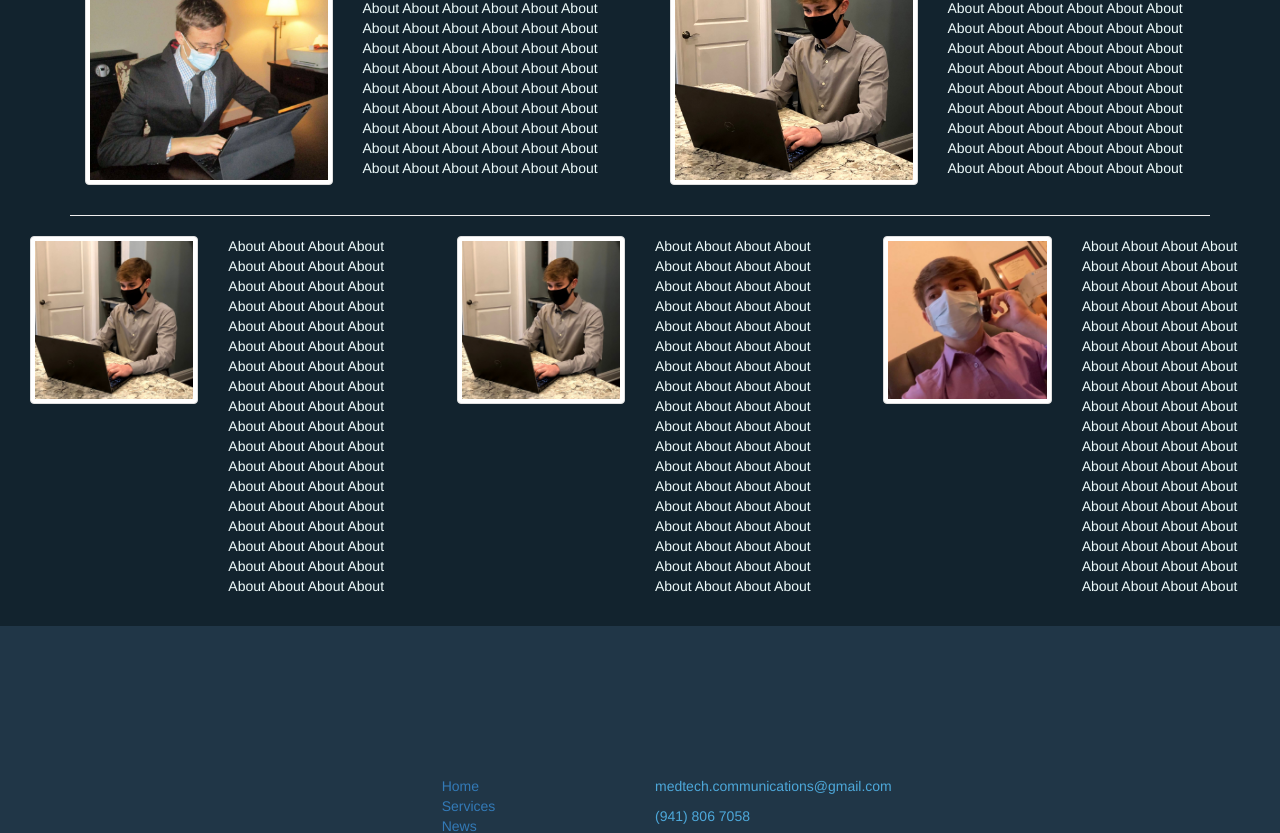
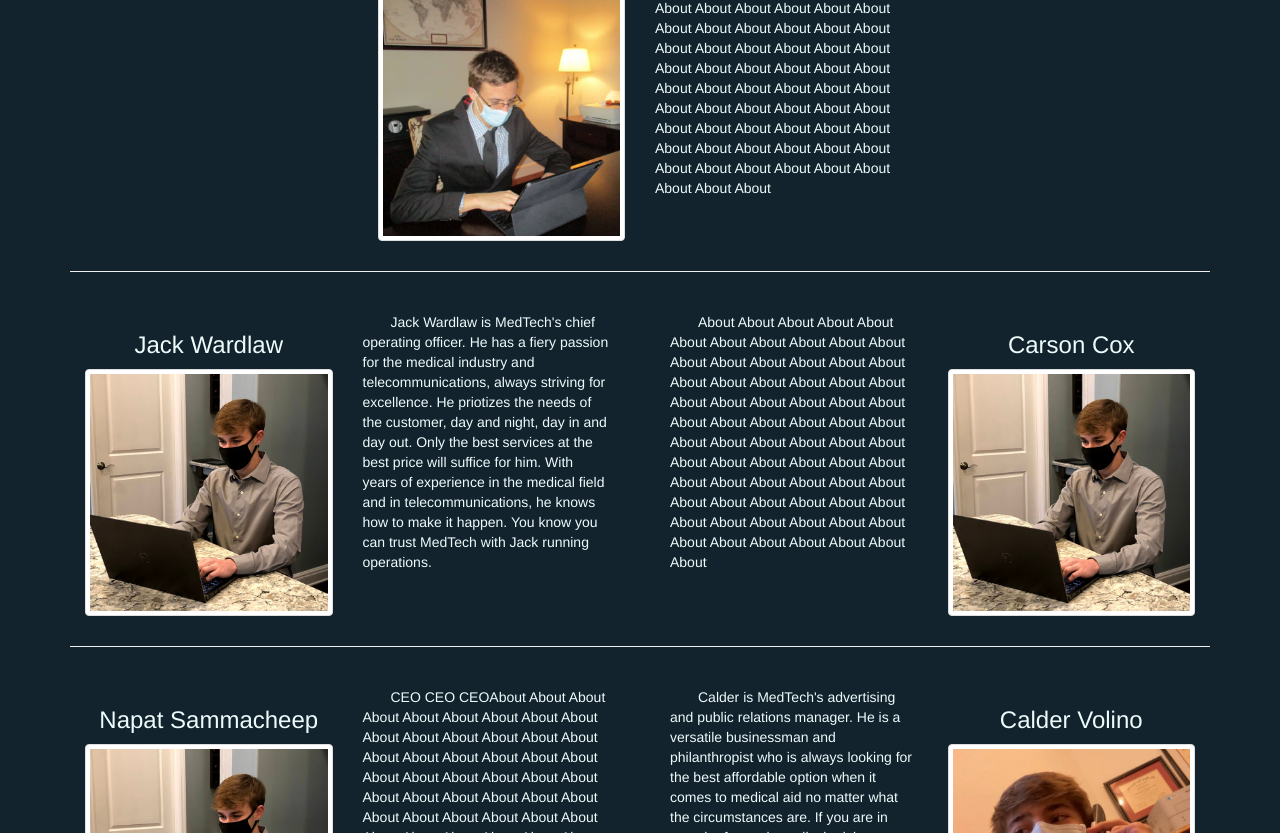
Before and after one commit to jackw00/TSAwebsiteProject, a plain HTML site: page about.html in a window 1280 px wide. Shown: the part 616-1449 px from the top of the page. Drawn offline with nearby package versions, Linux system fonts and the light colour scheme.

Commit message:
updated calder's about page and restructured i t

```diff
--- a/about.html
+++ b/about.html
@@ -35,7 +35,7 @@
 			<div class="row">
 				<div>
 					<div class="jumbotron news-article">
-					  <p>Due to the recent pandemic, almost everything has changed. A routine appointment with a doctor could become a hassle for some, during a time when people needed reliable medical advice and help the most. We sought to solve this problem, and our solution is MedTech. MedTech provides affordable virtual scheduling and telecommunications between doctor's and their patients through mobile applications for scheduling, audio calls, video chats, and secure high-speed networks. Now more than ever, people need something they can rely on and trust, and that's what we hope to provide. Meet out team.</p>
+					  <p>&emsp;&emsp;Due to the recent pandemic, almost everything has changed. A routine appointment with a doctor could become a hassle for some, during a time when people needed reliable medical advice and help the most. We sought to solve this problem, and our solution is MedTech. MedTech provides affordable virtual scheduling and telecommunications between doctor's and their patients through mobile applications for scheduling, audio calls, video chats, and secure high-speed networks. Now more than ever, people need something they can rely on and trust, and that's what we hope to provide. Meet out team.</p>
 					</div>
 				</div>
 			</div>
@@ -46,55 +46,73 @@
 			<!-- individual paragraphs -->
 			<div class="container">
 				<div class="row">
+					<div class="col-lg-3"></div>
 					<div class="col-lg-6">
 						<div class="col-lg-6">
+							<h3 class="img-header">Jonathan Yaegers</h3>
 							<p><img src="pics/jon.JPG" alt="CEO Jon" class="img-thumbnail img-responsive float-left profile"></p>
 						</div>
 						<div class="col-lg-6">
-							<p>About About About About About About About About About About About About About About About About About About About About About About About About About About About About About About About About About About About About About About About About About About About About About About About About About About About About About About About About About About About About About About About About About About About About About About About About</p>
+							<p>&emsp;&emsp;CEO CEO CEOAbout About About About About About About About About About About About About About About About About About About About About About About About About About About About About About About About About About About About About About About About About About About About About About About About About About About About About About About About About About About About About About About About About About About About About About About About</p>
+						</div>
+					</div>
+					<div class="col-lg-3"></div>
+				</div>
+				<hr>
+			</div>
+
+		<div class="container-fluid people">
+			<br>
+			<!-- individual paragraphs -->
+			<div class="container">
+				<div class="row">
+					<div class="col-lg-6">
+						<div class="col-lg-6">
+							<h3 class="img-header">Jack Wardlaw</h3>
+							<p><img src="pics/jack.jpg" alt="Jack" class="img-thumbnail img-responsive float-left profile"></p>
+						</div>
+						<div class="col-lg-6">
+							<p>&emsp;&emsp;Jack Wardlaw is MedTech's chief operating officer. He has a fiery passion for the medical industry and telecommunications, always striving for excellence. He priotizes the needs of the customer, day and night, day in and day out. Only the best services at the best price will suffice for him. With years of experience in the medical field and in telecommunications, he knows how to make it happen. You know you can trust MedTech with Jack running operations.</p>
 						</div>
 					</div>
 					<div class="col-lg-6">
 						<div class="col-lg-6">
-							<p><img src="pics/jack.jpg" alt="Jack" class="img-thumbnail img-responsive float-left profile"></p>
+							<p>&emsp;&emsp;About About About About About About About About About About About About About About About About About About About About About About About About About About About About About About About About About About About About About About About About About About About About About About About About About About About About About About About About About About About About About About About About About About About About About About About About</p>
 						</div>
 						<div class="col-lg-6">
-							<p>About About About About About About About About About About About About About About About About About About About About About About About About About About About About About About About About About About About About About About About About About About About About About About About About About About About About About About About About About About About About About About About About About About About About About About About About</p>
+							<h3 class="img-header">Carson Cox</h3>
+							<p><img src="pics/jack.jpg" alt="Carson" class="img-thumbnail img-responsive float-left profile"></p>
 						</div>
-
 					</div>
 				</div>
 				<hr>
 			</div>
 
-
-			<div class="cotainer">
+			<div class="container-fluid people">
+			<br>
+			<!-- individual paragraphs -->
+			<div class="container">
 				<div class="row">
-					<div class="col-lg-4">
+					<div class="col-lg-6">
 						<div class="col-lg-6">
-							<p><img src="pics/jack.jpg" alt="Carson" class="img-thumbnail img-responsive float-left profile"></p>
+							<h3 class="img-header">Napat Sammacheep</h3>
+							<p><img src="pics/jack.jpg" alt="CEO Jon" class="img-thumbnail img-responsive float-left profile"></p>
 						</div>
 						<div class="col-lg-6">
-							<p>About About About About About About About About About About About About About About About About About About About About About About About About About About About About About About About About About About About About About About About About About About About About About About About About About About About About About About About About About About About About About About About About About About About About About About About About</p>
+							<p>&emsp;&emsp;CEO CEO CEOAbout About About About About About About About About About About About About About About About About About About About About About About About About About About About About About About About About About About About About About About About About About About About About About About About About About About About About About About About About About About About About About About About About About About About About About About About</p>
 						</div>
 					</div>
-					<div class="col-lg-4">
+					<div class="col-lg-6">
 						<div class="col-lg-6">
-							<p><img src="pics/jack.jpg" alt="Napat" class="img-thumbnail img-responsive float-left profile"></p>
+							<p>&emsp;&emsp;Calder is MedTech's advertising and public relations manager. He is a versatile businessman and philanthropist who is always looking for the best affordable option when it comes to medical aid no matter what the circumstances are. If you are in search of superb medical advice or are seeking sublime virtual assistance you can be assured that his socialistic mindset will help you get you where you need to be. So what he is a part of the bourgeoisie? Calder believes in satisfying the needs of people of all socioeconomic classes, which is why you are in good hands when it comes to preeminent telecommunications service.</p>
 						</div>
 						<div class="col-lg-6">
-							<p>About About About About About About About About About About About About About About About About About About About About About About About About About About About About About About About About About About About About About About About About About About About About About About About About About About About About About About About About About About About About About About About About About About About About About About About About</p>
-						</div>
-					</div>
-					<div class="col-lg-4">
-						<div class="col-lg-6">
+							<h3 class="img-header">Calder Volino</h3>
 							<p><img src="pics/calder.jpg" alt="Calder" class="img-thumbnail img-responsive float-left profile"></p>
-						</div>
-						<div class="col-lg-6">
-							<p>About About About About About About About About About About About About About About About About About About About About About About About About About About About About About About About About About About About About About About About About About About About About About About About About About About About About About About About About About About About About About About About About About About About About About About About About</p>
 						</div>
 					</div>
 				</div>
+				<hr>
 			</div>
 			<br>
 		</div>
--- a/style.css
+++ b/style.css
@@ -155,3 +155,7 @@ tr:hover {
 .sources {
 	color: #EEFBFB;
 }
+
+.img-header {
+	text-align: center;
+}
```
